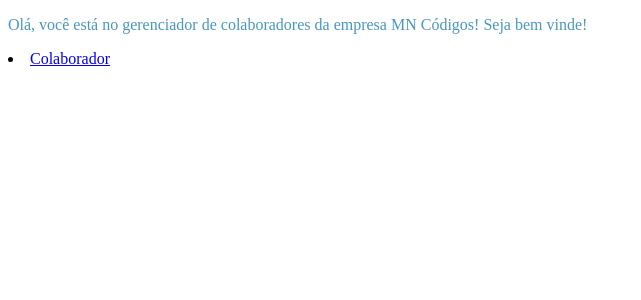
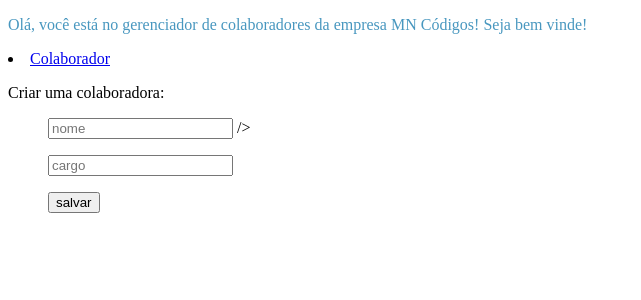
Before and after one commit to michellekenia/gerenciador-colaboradores, an Angular app: page /criar-colaborador in a window 1280 px wide. Before the commit this address led to /. Shown: the top 300 px of the page, without its empty margins (0-641 px from the left). Built offline with nearby package versions, Linux system fonts and the light colour scheme.

Commit message:
add rota criar-colaborador

```diff
--- a/src/app/app.routes.ts
+++ b/src/app/app.routes.ts
@@ -1,12 +1,14 @@
 import { Routes } from '@angular/router';
 import { ColaboradorComponent } from './colaborador/colaborador.component';
 import { ListarColaboradorComponent } from './listar-colaborador/listar-colaborador.component';
+import { CriarColaboradorComponent } from './criar-colaborador/criar-colaborador.component';
 
 
 
 export const routes: Routes = [
     { path: '', redirectTo: '/app-root', pathMatch: 'full' },
     { path: 'colaborador', component: ColaboradorComponent },
-    { path: 'listar-colaborador', component: ListarColaboradorComponent }
+    { path: 'listar-colaborador', component: ListarColaboradorComponent },
+    { path: 'criar-colaborador', component: CriarColaboradorComponent }
 
 ];
--- a/src/app/colaborador/colaborador.component.html
+++ b/src/app/colaborador/colaborador.component.html
@@ -3,5 +3,10 @@
     <ul>
       <button (click)="listarColaborador()">Listar colaboradores</button>
     </ul>
+
+    <ul>
+      <button (click)="criarColaborador()">Criar colaborador</button>
+    </ul>
+
   </div>
 <div>
--- a/src/app/colaborador/colaborador.component.ts
+++ b/src/app/colaborador/colaborador.component.ts
@@ -18,4 +18,11 @@
 listarColaborador() {
   this.router.navigate(['listar-colaborador'])
 }
+
+criarColaborador() {
+  this.router.navigate(['criar-colaborador'])
 }
+
+
+
+}
--- /dev/null
+++ b/src/app/criar-colaborador/criar-colaborador.component.html
@@ -0,0 +1,20 @@
+<div>
+    <p>Criar uma colaboradora: </p>
+<ul>
+    <input type="text" placeholder="nome" [(ngModel)]="colaborador.nome">
+    {{colaborador.nome}}/>
+
+</ul>
+
+<ul>
+    <input type="text" placeholder="cargo" [(ngModel)]="colaborador.cargo">
+    {{colaborador.cargo}}
+</ul>
+<ul>
+    <button>salvar</button>
+</ul>
+
+
+</div>
+
+<!--    -->
--- /dev/null
+++ b/src/app/criar-colaborador/criar-colaborador.component.ts
@@ -0,0 +1,13 @@
+import { Component } from '@angular/core';
+import { Colaborador } from '../colaborador/colaborador';
+
+@Component({
+  selector: 'app-criar-colaborador',
+  templateUrl: './criar-colaborador.component.html',
+  styleUrl: './criar-colaborador.component.css'
+})
+export class CriarColaboradorComponent {
+
+  colaborador: Colaborador = {nome: '', cargo: ''}
+
+}
```
Also changed, not shown: src/app/app.module.ts (+6 -2 lines), src/app/criar-colaborador/criar-colaborador.component.css (added), 1 other file (tests, documents, lock files or other folders).
